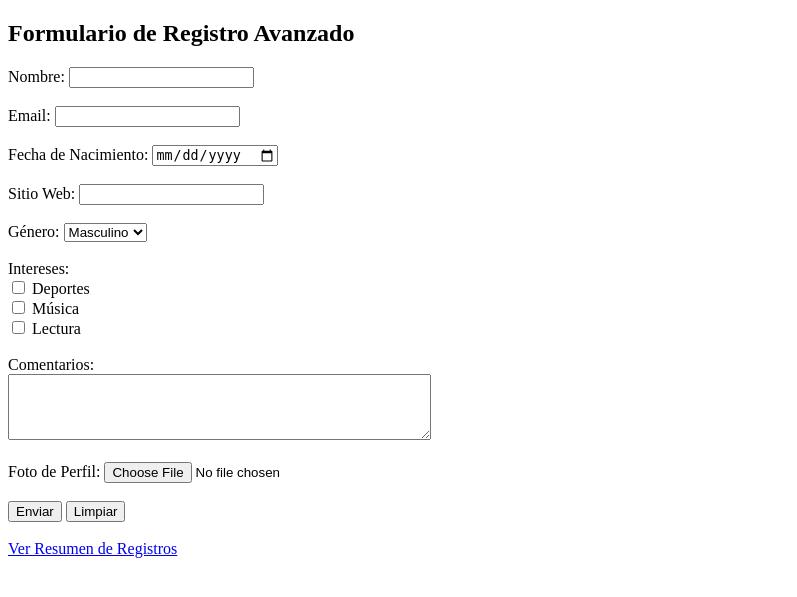
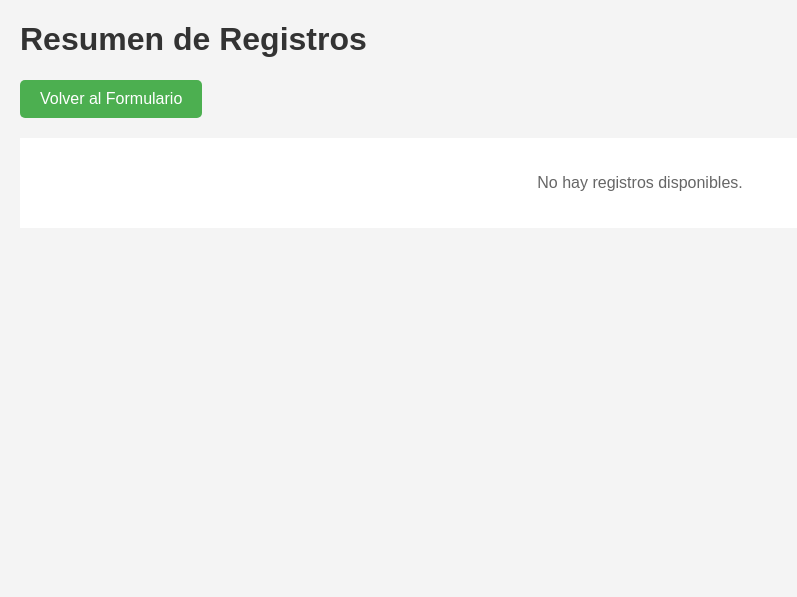
Before and after one commit to JonathanPageUTP/DESARROLLO_VII_JONATHAN_PAGE, a PHP site: page /TALLERES/TALLER_6/formulario.php in a window 1280 px wide. Shown: the top 597 px of the page, without its empty margins (0-797 px from the left). Run offline with PHP 8.4, Linux system fonts and the light colour scheme.

```diff
--- a/TALLERES/TALLER_6/formulario.php
+++ b/TALLERES/TALLER_6/formulario.php
@@ -3,50 +3,158 @@
 <head>
     <meta charset="UTF-8">
     <meta name="viewport" content="width=device-width, initial-scale=1.0">
-    <title>Formulario de Registro Avanzado</title>
+    <title>Resumen de Registros</title>
+    <style>
+        body {
+            font-family: Arial, sans-serif;
+            margin: 20px;
+            background-color: #f4f4f4;
+        }
+        h1 {
+            color: #333;
+        }
+        table {
+            width: 100%;
+            border-collapse: collapse;
+            background-color: white;
+            box-shadow: 0 2px 5px rgba(0,0,0,0.1);
+            margin-bottom: 20px;
+        }
+        th, td {
+            padding: 12px;
+            text-align: left;
+            border-bottom: 1px solid #ddd;
+        }
+        th {
+            background-color: #4CAF50;
+            color: white;
+        }
+        tr:hover {
+            background-color: #f5f5f5;
+        }
+        .registro-card {
+            background-color: white;
+            padding: 20px;
+            margin-bottom: 20px;
+            border-radius: 5px;
+            box-shadow: 0 2px 5px rgba(0,0,0,0.1);
+        }
+        .registro-card h3 {
+            margin-top: 0;
+            color: #4CAF50;
+        }
+        .registro-card img {
+            max-width: 150px;
+            border-radius: 5px;
+        }
+        .btn {
+            display: inline-block;
+            padding: 10px 20px;
+            background-color: #4CAF50;
+            color: white;
+            text-decoration: none;
+            border-radius: 5px;
+            margin-bottom: 20px;
+        }
+        .btn:hover {
+            background-color: #45a049;
+        }
+        .no-registros {
+            padding: 20px;
+            background-color: white;
+            text-align: center;
+            color: #666;
+        }
+        .stats {
+            background-color: white;
+            padding: 15px;
+            margin-bottom: 20px;
+            border-radius: 5px;
+            box-shadow: 0 2px 5px rgba(0,0,0,0.1);
+        }
+        .stats span {
+            font-weight: bold;
+            color: #4CAF50;
+        }
+    </style>
 </head>
 <body>
-    <h2>Formulario de Registro Avanzado</h2>
+    <h1>Resumen de Registros</h1>
+    <a href="formulario.php" class="btn">Volver al Formulario</a>
 
-    <form action="procesar.php" method="POST" enctype="multipart/form-data">
-        <label for="nombre">Nombre:</label>
-        <input type="text" id="nombre" name="nombre" required><br><br>
+    <?php
+    $archivoJson = 'registros.json';
+    $registros = [];
 
-        <label for="email">Email:</label>
-        <input type="email" id="email" name="email" required><br><br>
+    // Leer registros del archivo JSON
+    if (file_exists($archivoJson)) {
+        $contenido = file_get_contents($archivoJson);
+        $registros = json_decode($contenido, true) ?? [];
+    }
 
-        <label for="fecha_nacimiento">Fecha de Nacimiento:</label>
-        <input type="date" id="fecha_nacimiento" name="fecha_nacimiento" required><br><br>
+    if (empty($registros)) {
+        echo "<div class='no-registros'>";
+        echo "<p>No hay registros disponibles.</p>";
+        echo "</div>";
+    } else {
+        // Mostrar estadísticas
+        echo "<div class='stats'>";
+        echo "<h3>Estadísticas</h3>";
+        echo "<p>Total de registros: <span>" . count($registros) . "</span></p>";
 
-        <label for="sitio_web">Sitio Web:</label>
-        <input type="url" id="sitio_web" name="sitio_web"><br><br>
+        // Calcular edad promedio
+        $edades = array_column($registros, 'edad');
+        $edadPromedio = array_sum($edades) / count($edades);
+        echo "<p>Edad promedio: <span>" . round($edadPromedio, 1) . " años</span></p>";
 
-        <label for="genero">Género:</label>
-        <select id="genero" name="genero">
-            <option value="masculino">Masculino</option>
-            <option value="femenino">Femenino</option>
-            <option value="otro">Otro</option>
-        </select><br><br>
+        // Contar géneros
+        $generos = array_count_values(array_column($registros, 'genero'));
+        echo "<p>Distribución por género:</p>";
+        echo "<ul>";
+        foreach ($generos as $genero => $cantidad) {
+            echo "<li>" . ucfirst($genero) . ": <span>$cantidad</span></li>";
+        }
+        echo "</ul>";
+        echo "</div>";
 
-        <label>Intereses:</label><br>
-        <input type="checkbox" id="deportes" name="intereses[]" value="deportes">
-        <label for="deportes">Deportes</label><br>
-        <input type="checkbox" id="musica" name="intereses[]" value="musica">
-        <label for="musica">Música</label><br>
-        <input type="checkbox" id="lectura" name="intereses[]" value="lectura">
-        <label for="lectura">Lectura</label><br><br>
+        // Mostrar cada registro
+        foreach ($registros as $index => $registro) {
+            echo "<div class='registro-card'>";
+            echo "<h3>Registro #" . ($index + 1) . "</h3>";
 
-        <label for="comentarios">Comentarios:</label><br>
-        <textarea id="comentarios" name="comentarios" rows="4" cols="50"></textarea><br><br>
+            echo "<p><strong>Nombre:</strong> " . htmlspecialchars($registro['nombre'] ?? 'N/A') . "</p>";
+            echo "<p><strong>Email:</strong> " . htmlspecialchars($registro['email'] ?? 'N/A') . "</p>";
+            echo "<p><strong>Fecha de Nacimiento:</strong> " . htmlspecialchars($registro['fecha_nacimiento'] ?? 'N/A') . "</p>";
+            echo "<p><strong>Edad:</strong> " . htmlspecialchars($registro['edad'] ?? 'N/A') . " años</p>";
+            echo "<p><strong>Género:</strong> " . htmlspecialchars($registro['genero'] ?? 'N/A') . "</p>";
 
-        <label for="foto_perfil">Foto de Perfil:</label>
-        <input type="file" id="foto_perfil" name="foto_perfil"><br><br>
+            if (isset($registro['sitio_web']) && !empty($registro['sitio_web'])) {
+                echo "<p><strong>Sitio Web:</strong> <a href='" . htmlspecialchars($registro['sitio_web']) . "' target='_blank'>" . htmlspecialchars($registro['sitio_web']) . "</a></p>";
+            }
 
-        <input type="submit" value="Enviar">
-        <input type="reset" value="Limpiar">
-    </form>
+            if (isset($registro['intereses']) && is_array($registro['intereses'])) {
+                echo "<p><strong>Intereses:</strong> " . implode(", ", array_map('htmlspecialchars', $registro['intereses'])) . "</p>";
+            }
 
-    <br>
-    <a href="resumen.php">Ver Resumen de Registros</a>
+            if (isset($registro['comentarios']) && !empty($registro['comentarios'])) {
+                echo "<p><strong>Comentarios:</strong> " . htmlspecialchars($registro['comentarios']) . "</p>";
+            }
+
+            if (isset($registro['foto_perfil']) && file_exists($registro['foto_perfil'])) {
+                echo "<p><strong>Foto de Perfil:</strong><br>";
+                echo "<img src='" . htmlspecialchars($registro['foto_perfil']) . "' alt='Foto de perfil'></p>";
+            }
+
+            if (isset($registro['fecha_registro'])) {
+                echo "<p><strong>Fecha de Registro:</strong> " . htmlspecialchars($registro['fecha_registro']) . "</p>";
+            }
+
+            echo "</div>";
+        }
+    }
+    ?>
+
+
+
 </body>
 </html>
```
